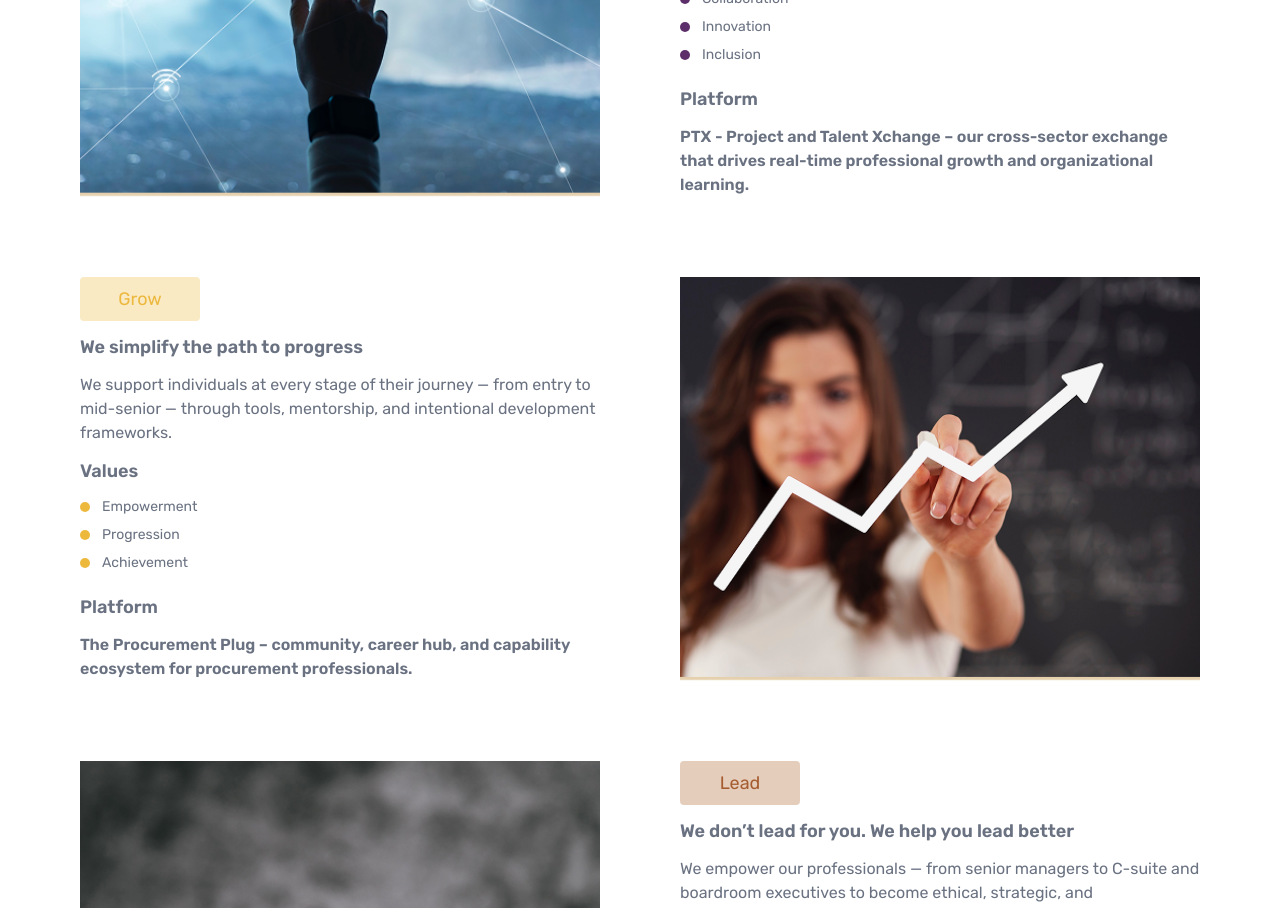
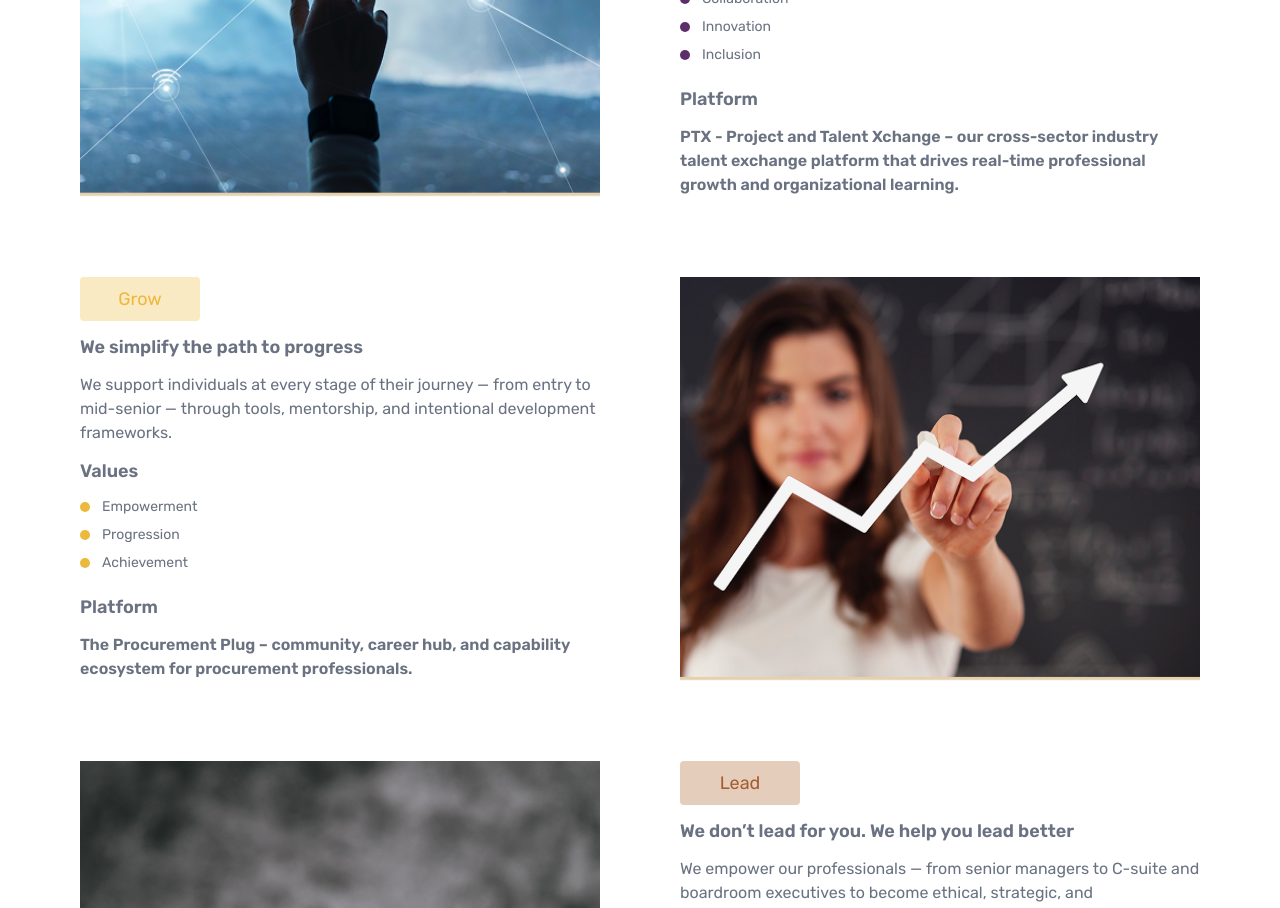
Before and after one commit to NexaForgeTechnologies/Achiever-Group, a Next.js app: page /achieverValue in a window 1280 px wide. Shown: the part 920-1828 px from the top of the page. Built offline with nearby package versions, Linux system fonts and the light colour scheme.

Commit message:
platform PTX content updated

```diff
--- a/src/app/containers/AchieverGrid.jsx
+++ b/src/app/containers/AchieverGrid.jsx
@@ -24,7 +24,7 @@ export default function AchieverGrid({ }) {
                         bullet3={'Inclusion'}
                         heading2={'Platform'}
 
-                        description2={'PTX - Project and Talent Xchange – our cross-sector exchange that drives real-time professional growth and organizational learning.'}
+                        description2={'PTX - Project and Talent Xchange – our cross-sector industry talent exchange platform that drives real-time professional growth and organizational learning.'}
                         bulletClr={'bg-[#5D2F6A]'}
                         hide={'hidden'}
                     />
```
